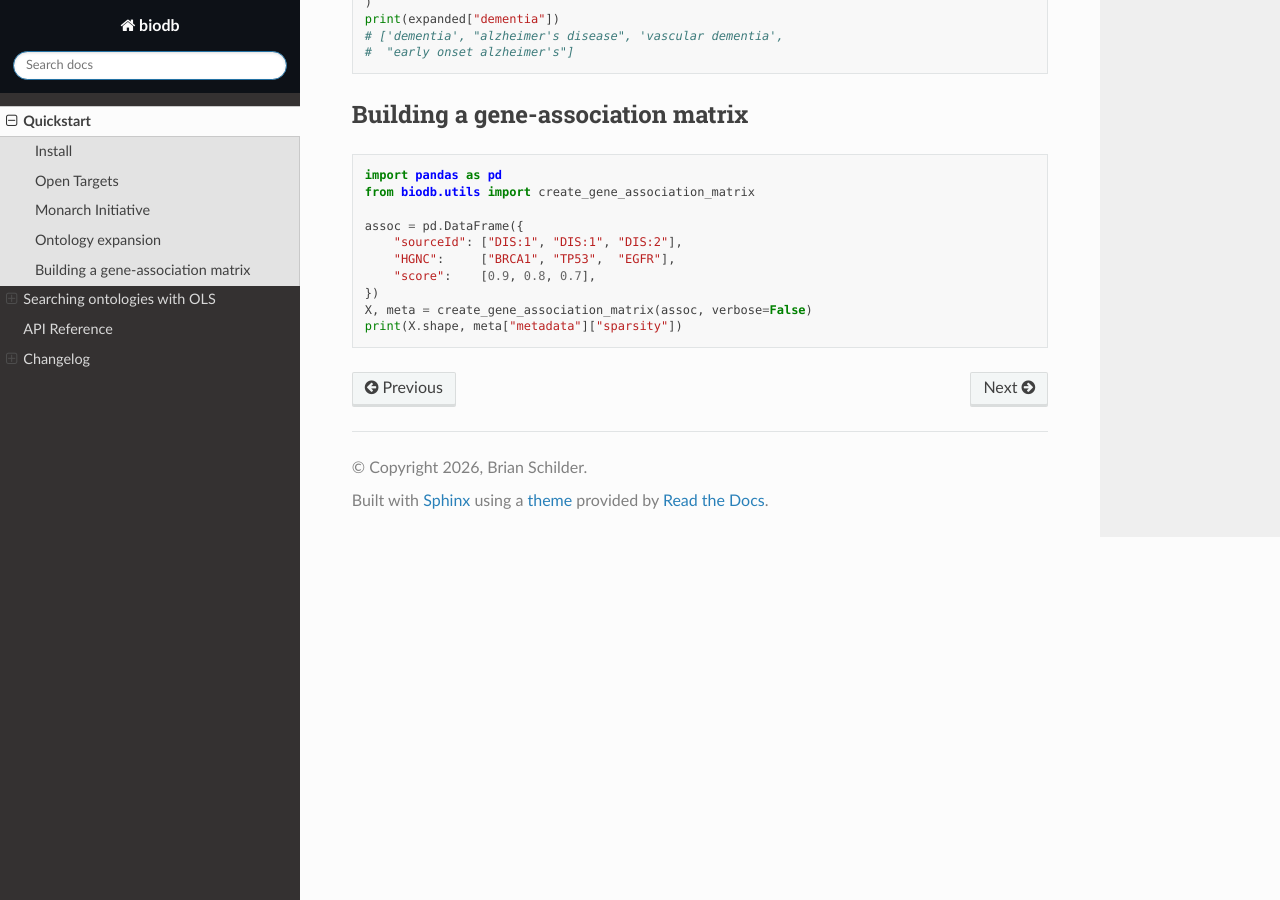
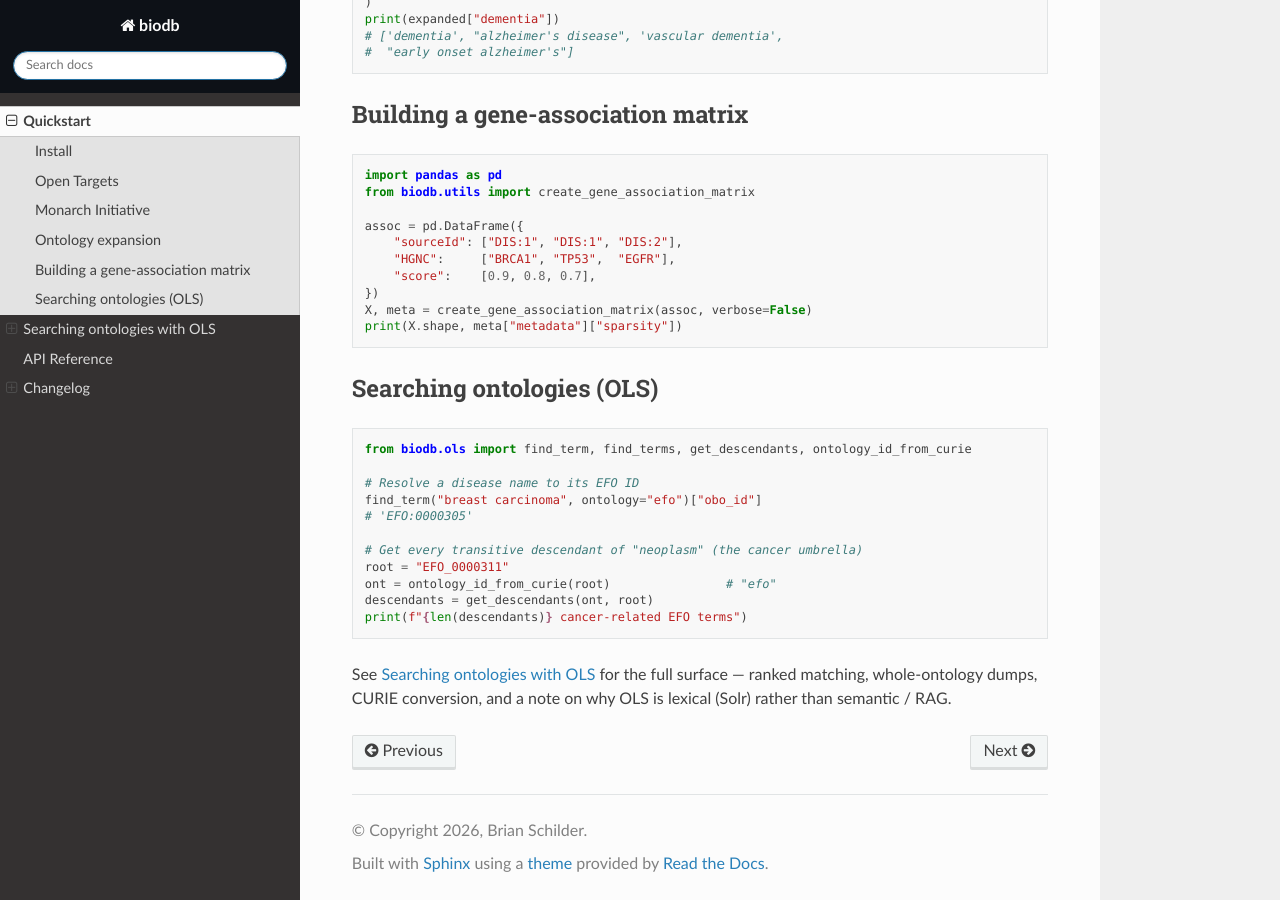
Before and after one commit to standardmodelbio/bioDB, a Sphinx documentation site: the page built from docs/quickstart.md, in a window 1280 px wide and 900 px high, scrolled down 1138 px. Built offline with Sphinx 7.4.7 and the Read the Docs theme 3.1.0, drawn with Linux system fonts in a browser that asks for light colours.

Commit message:
docs: surface OLS search helpers in README + quickstart
Three pieces:

1. **Restore the dedicated ``docs/ols.md`` user guide** (cherry-picked
   from the original PR #31 branch). The squash-merge of #31 captured
   only the code commit; the follow-up docs commit (``f44c782``)
   wasn't included. This restores the full "Searching ontologies with
   OLS" guide covering ranked search, hierarchy traversal,
   whole-ontology dumps, CURIE conversion, the note on OLS being
   lexical-only (Solr, not RAG), and the worked "expand a disease
   group" example. Also restores the ``docs/index.md`` toctree entry
   and the CHANGELOG addition that were part of the same commit.

2. **Expand the OLS row in the Sources table** (root ``README.md``).
   The row previously listed only ``get_term``, ``get_descendants``,
   ``get_ancestors``, ``search``. Now also surfaces ``find_terms``,
   ``find_term``, ``get_children``, ``get_parents``, ``curie_to_iri``,
   ``ontology_id_from_curie``, and the whole-ontology
   ``list_terms`` cache. Cross-links to ``docs/ols.md``.

3. **Add an OLS section to ``docs/quickstart.md``** — short worked
   example resolving "breast carcinoma" to EFO:0000305 and walking
   the neoplasm subtree. Forward-links to ``docs/ols.md`` for the
   full surface.

Co-Authored-By: Claude Opus 4.7 (1M context) <noreply@anthropic.com>

````diff
--- a/docs/quickstart.md
+++ b/docs/quickstart.md
@@ -73,3 +73,23 @@ assoc = pd.DataFrame({
 X, meta = create_gene_association_matrix(assoc, verbose=False)
 print(X.shape, meta["metadata"]["sparsity"])
 ```
+
+## Searching ontologies (OLS)
+
+```python
+from biodb.ols import find_term, find_terms, get_descendants, ontology_id_from_curie
+
+# Resolve a disease name to its EFO ID
+find_term("breast carcinoma", ontology="efo")["obo_id"]
+# 'EFO:0000305'
+
+# Get every transitive descendant of "neoplasm" (the cancer umbrella)
+root = "EFO_0000311"
+ont = ontology_id_from_curie(root)                # "efo"
+descendants = get_descendants(ont, root)
+print(f"{len(descendants)} cancer-related EFO terms")
+```
+
+See [Searching ontologies with OLS](ols.md) for the full surface — ranked
+matching, whole-ontology dumps, CURIE conversion, and a note on why OLS
+is lexical (Solr) rather than semantic / RAG.
````
Also changed, not shown: README.md (+1 -1 lines).
